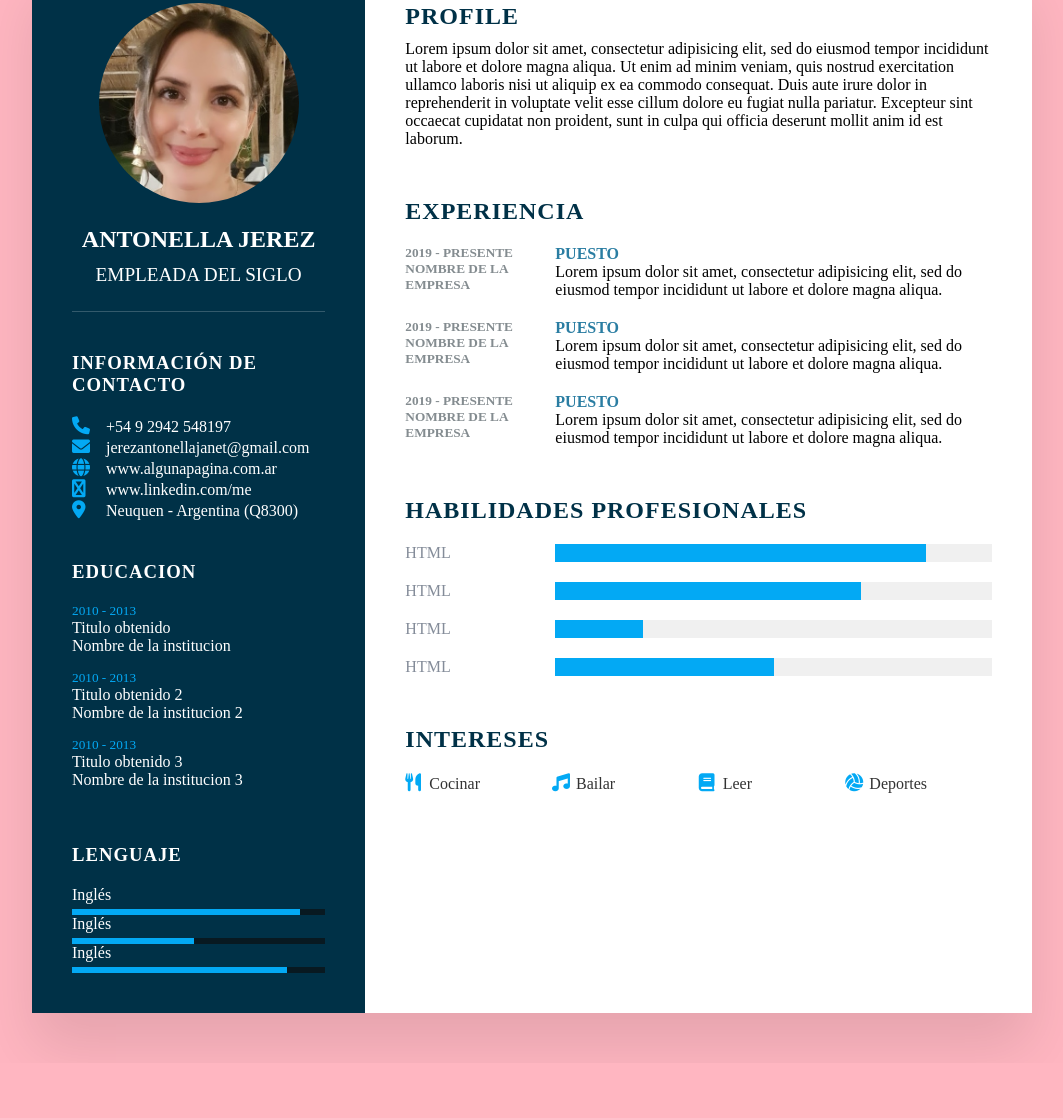
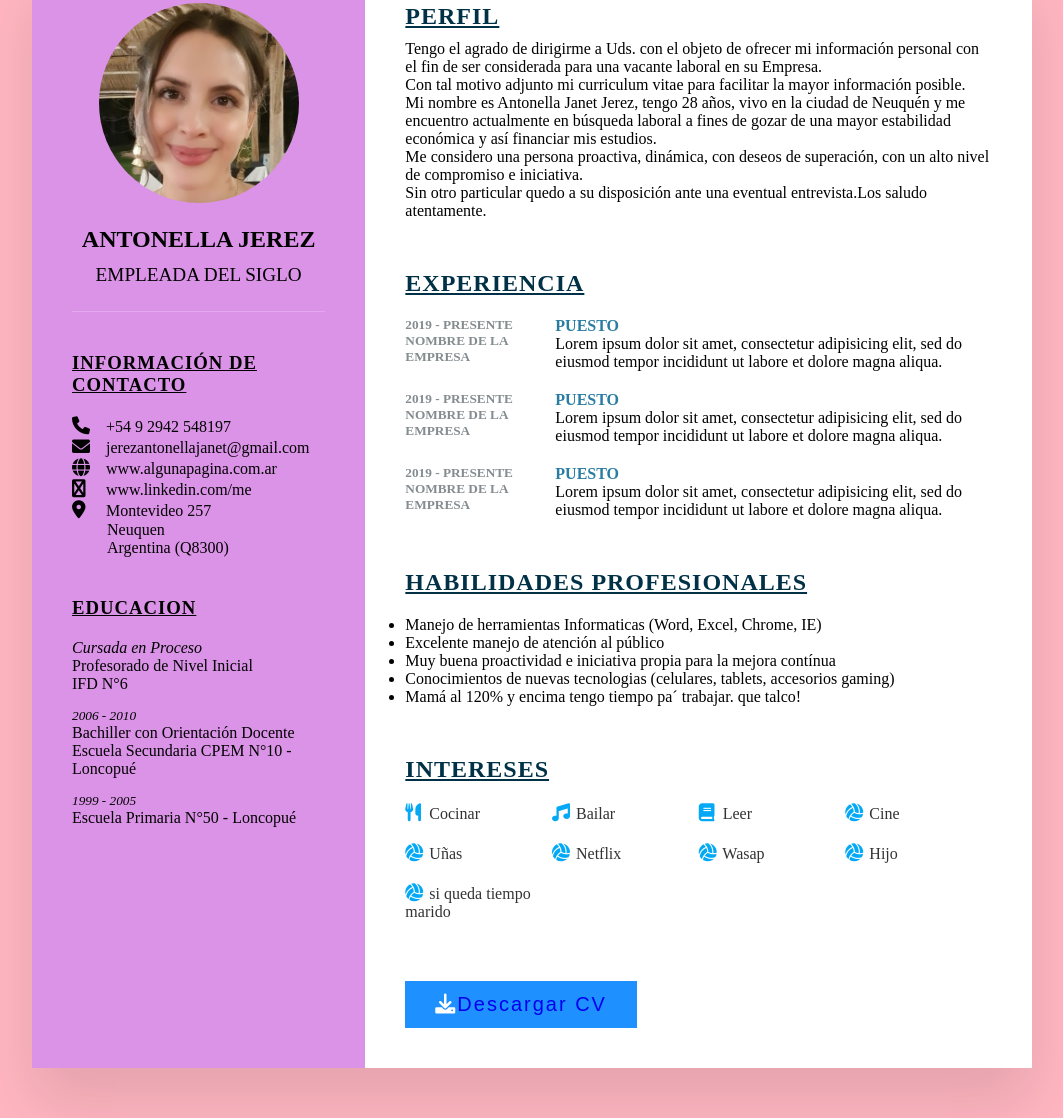
Before and after one commit to Aleko1610/plantilla-curriculum, a plain HTML site: page index.html in a window 1280 px wide. Shown: the part 87-1205 px from the top of the page, without its empty margins (108-1171 px from the left). Before the commit the page ends 1150 px from the top, so only its background shows below. Drawn offline with Linux system fonts and the light colour scheme.

Commit message:
version 1.2

```diff
--- a/index.html
+++ b/index.html
@@ -21,23 +21,29 @@
 				<ul>
 					<li>
 						<span class="icon"><i class="fa fa-phone" aria-hidden="true"></i></span>
-						<span class="text">+54 9 2942 548197</span>
+						<span class="text"><a href="https://api.whatsapp.com/send?phone=+5492942548197" target="_blank">+54 9 2942 548197</a></span>
 					</li>
 					<li>
 						<span class="icon"><i class="fa fa-envelope" aria-hidden="true"></i></span>
-						<span class="text">jerezantonellajanet@gmail.com</span>
+						<span class="text"><a href="mailto:jerezantonellajanet@gmail.com" target="_blank">jerezantonellajanet@gmail.com</a></span>
 					</li>
 					<li>
 						<span class="icon"><i class="fa fa-globe" aria-hidden="true"></i></span>
-						<span class="text">www.algunapagina.com.ar</span>
+						<span class="text"><a href="#" target="_blank">www.algunapagina.com.ar</a></span>
 					</li>
 					<li>
 						<span class="icon"><i class="fa fa-linkedin" aria-hidden="true"></i></span>
-						<span class="text">www.linkedin.com/me</span>
+						<span class="text"><a href="#" target="_blank">www.linkedin.com/me</a></span>
 					</li>
 					<li>
 						<span class="icon"><i class="fa fa-location-dot" aria-hidden="true"></i></span>
-						<span class="text">Neuquen - Argentina (Q8300)</span>
+						<span class="text"><a href="https://goo.gl/maps/mfLYyaZrZ6SJEr9i7" target="_blank">Montevideo 257</a></span>
+					</li>
+					<li>
+						<span class="text2">Neuquen</span>
+					</li>
+					<li>
+						<span class="text2">Argentina (Q8300)</span>
 					</li>
 				</ul>
 			</div>
@@ -45,55 +51,28 @@
 				<h3 class="title">Educacion</h3>
 				<ul>
 					<li>
-						<h5>2010 - 2013</h5>
-						<h4>Titulo obtenido</h4>
-						<h4>Nombre de la institucion</h4>
+						<h4><em>Cursada en Proceso</em></h4>
+						<h4>Profesorado de Nivel Inicial</h4>
+						<h4>IFD N°6</h4>
 					</li>
 					<li>
-						<h5>2010 - 2013</h5>
-						<h4>Titulo obtenido 2</h4>
-						<h4>Nombre de la institucion 2</h4>
+						<h5><em>2006 - 2010</em></h5>
+						<h4>Bachiller con Orientación Docente</h4>
+						<h4>Escuela Secundaria CPEM N°10 - Loncopué</h4>
 					</li>
 					<li>
-						<h5>2010 - 2013</h5>
-						<h4>Titulo obtenido 3</h4>
-						<h4>Nombre de la institucion 3</h4>
+						<h5><em>1999 - 2005</em></h5>
+						<h4>Escuela Primaria N°50 - Loncopué</h4>
 					</li>
 				</ul>
 			</div>
-			<div class="contactInfo lenguaje">
-				<h3 class="title">Lenguaje</h3>
-				<ul>
-					<li>
-						<span class="text">Inglés</span>
-						<span class="percent">
-						<div style="width: 90%;"></div>
-						</span>
-					</li>
-					<li>
-						<span class="text">Inglés</span>
-						<span class="percent">
-						<div style="width: 48%;"></div>
-						</span>
-					</li>
-					<li>
-						<span class="text">Inglés</span>
-						<span class="percent">
-						<div style="width: 85%;"></div>
-						</span>
-					</li>
-				</ul>
-			</div>
+
 		</div>
 		<div class="right_Side">
 			<div class="about">
-				<h2 class="title2">Profile</h2>
-				<p>Lorem ipsum dolor sit amet, consectetur adipisicing elit, sed do eiusmod
-				tempor incididunt ut labore et dolore magna aliqua. Ut enim ad minim veniam,
-				quis nostrud exercitation ullamco laboris nisi ut aliquip ex ea commodo
-				consequat. Duis aute irure dolor in reprehenderit in voluptate velit esse
-				cillum dolore eu fugiat nulla pariatur. Excepteur sint occaecat cupidatat non
-				proident, sunt in culpa qui officia deserunt mollit anim id est laborum.</p>
+				<h2 class="title2">Perfil</h2>
+				<p>Tengo el agrado de dirigirme a Uds. con el objeto de ofrecer mi información personal con el fin de ser considerada para una vacante laboral en su Empresa.<br>
+				Con tal motivo adjunto mi curriculum vitae para facilitar la mayor información posible.<br>Mi nombre es Antonella Janet Jerez, tengo 28 años, vivo en la ciudad de Neuquén y me encuentro actualmente en búsqueda laboral a fines de gozar de una mayor estabilidad económica y así financiar mis estudios.<br>Me considero una persona proactiva, dinámica, con deseos de superación, con un alto nivel de compromiso e iniciativa.<br>Sin otro particular quedo a su disposición ante una eventual entrevista.Los saludo atentamente.</p>
 			</div>
 			<div class="about">
 				<h2 class="title2">Experiencia</h2>
@@ -134,26 +113,13 @@
 			<div class="about skills">
 				<h2 class="title2">Habilidades Profesionales</h2>
 				<div class="box">
-					<h4>Html</h4>
-					<div class="percent">
-						<div style="width: 85%;"></div>
-					</div>
-				</div>
-				<div class="box">
-					<h4>Html</h4>
-					<div class="percent">
-						<div style="width: 70%;"></div>
-					</div>
-				</div><div class="box">
-					<h4>Html</h4>
-					<div class="percent">
-						<div style="width: 20%;"></div>
-					</div>
-				</div><div class="box">
-					<h4>Html</h4>
-					<div class="percent">
-						<div style="width: 50%;"></div>
-					</div>
+					<ul>
+						<li>Manejo de herramientas Informaticas (Word, Excel, Chrome, IE)</li>
+						<li>Excelente manejo de atención al público</li>
+						<li>Muy buena proactividad e iniciativa propia para la mejora contínua</li>
+						<li>Conocimientos de nuevas tecnologias (celulares, tablets, accesorios gaming)</li>
+						<li>Mamá al 120% y encima tengo tiempo pa´ trabajar. que talco!</li>
+					</ul>
 				</div>
 			</div>
 			<div class="about interest">
@@ -162,11 +128,20 @@
 					<li><i class="fa fa-utensils" aria-hidden="true"></i> Cocinar</li>
 					<li><i class="fa fa-music" aria-hidden="true"></i> Bailar</li>
 					<li><i class="fa fa-book" aria-hidden="true"></i> Leer</li>
-					<li><i class="fa fa-volleyball" aria-hidden="true"></i> Deportes</li>
+					<li><i class="fa fa-volleyball" aria-hidden="true"></i> Cine</li>
+					<li><i class="fa fa-volleyball" aria-hidden="true"></i> Uñas</li>
+					<li><i class="fa fa-volleyball" aria-hidden="true"></i> Netflix</li>
+					<li><i class="fa fa-volleyball" aria-hidden="true"></i> Wasap</li>
+					<li><i class="fa fa-volleyball" aria-hidden="true"></i> Hijo</li>
+					<li><i class="fa fa-volleyball" aria-hidden="true"></i> si queda tiempo marido</li>
 				</ul>
 			</div>
+			<div class="button">
+				<div class="download">
+					<button class="btn"><i class="fa fa-download"><a href="#"></i>Descargar CV</button>
+			</div>
+		</div>
 		</div>
 	</div>
-
 </body>
 </html>
--- a/style.css
+++ b/style.css
@@ -27,7 +27,7 @@ body
 .container .left_Side
 {
 	position: relative;
-	background: #003147;
+	background: #DB93E7;
 	padding: 40px;
 }
 .profileText
@@ -58,7 +58,7 @@ body
 }
 .profileText h2
 {
-	color: #fff;
+	color: #000;
 	font-size: 1.5em;
 	margin-top: 20px;
 	text-transform: uppercase;
@@ -77,11 +77,12 @@ body
 }
 .title
 {
-	color: #fff;
+	color: #000;
 	text-transform: uppercase;
 	font-weight: 600;
 	letter-spacing: 1px;
 	margin-bottom: 20px;
+	text-decoration: underline;
 }
 .contactInfo ul
 {
@@ -99,12 +100,26 @@ body
 	display: inline-block;
 	width: 30px;
 	font-size: 18px;
-	color: #03a9f4;
+	color: #000;
+}
+.contactInfo ul li .text2
+{
+	margin-left: 35px;
 }
 .contactInfo ul li span
 {
-	color: #fff;
+	color: #000;
 	font-weight: 300;
+}
+.contactInfo ul li a
+{
+	color: #000;
+	text-decoration: none;
+}
+.contactInfo ul li a:hover
+{
+	text-decoration: underline;
+	color: #000;
 }
 .contactInfo.education li
 {
@@ -112,25 +127,25 @@ body
 }
 .contactInfo.education h5
 {
-	color: #03a9f4;
+	color: #000;
 	font-weight: 500;
 }
 .contactInfo.education h4:nth-child(2)
 {
-	color: #fff;
+	color: #000;
 	font-weight: 500;
 }
 .contactInfo.education h4
 {
-	color: #fff;
+	color: #000;
 	font-weight: 300;
 }
-.contactInfo.lenguaje .percent
+/*.contactInfo.lenguaje .percent
 {
 	position: relative;
 	width: 100%;
 	height: 6px;
-	background: #081921;
+	background: #000;
 	display: block;
 	margin-top: 5px;
 }
@@ -142,7 +157,7 @@ body
 	height: 100%;
 	background: #03a9f4;
 
-}
+}*/
 .container .right_Side
 {
 	position: relative;
@@ -163,6 +178,7 @@ body
 	text-transform: uppercase;
 	letter-spacing: 1px;
 	margin-bottom: 10px;
+	text-decoration: underline;
 }
 .p
 {
@@ -190,7 +206,7 @@ body
 	color: #2a7da2;
 	font-size: 16px;
 }
-.skills .box
+/*.skills .box
 {
 	position: relative;
 	width: 100%;
@@ -204,6 +220,11 @@ body
 	text-transform: uppercase;
 	color: #848c99;
 	font-weight: 500;
+}
+/*.skills .box li
+{
+	display: grid;
+	grid-template-columns: 150px 1fr;
 }
 .skills .box .percent
 {
@@ -219,7 +240,7 @@ body
 	left: 0;
 	height: 100%;
 	background: #03a9f4;
-}
+}*/
 .interest ul
 {
 	display: grid;
@@ -237,6 +258,23 @@ body
 	color: #03a9f4;
 	font-size: 18px;
 	width: 20px;
+}
+.btn {
+  background-color: DodgerBlue;
+  border: none;
+  color: white;
+  padding: 12px 30px;
+  cursor: pointer;
+  font-size: 20px;
+  letter-spacing: 2px;
+}
+
+.btn:hover {
+  background-color: RoyalBlue;
+}
+.btn a
+{
+	text-decoration: none;
 }
 
 @media (max-width: 1000px)
```
